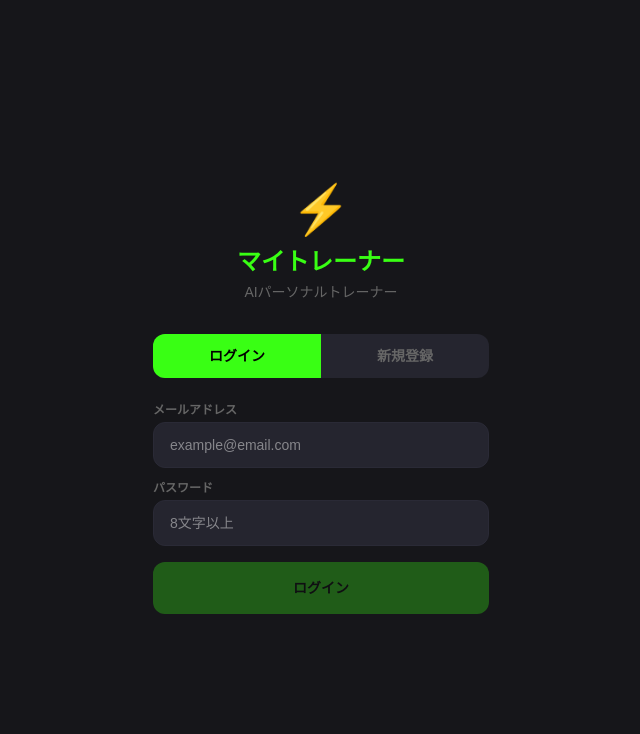
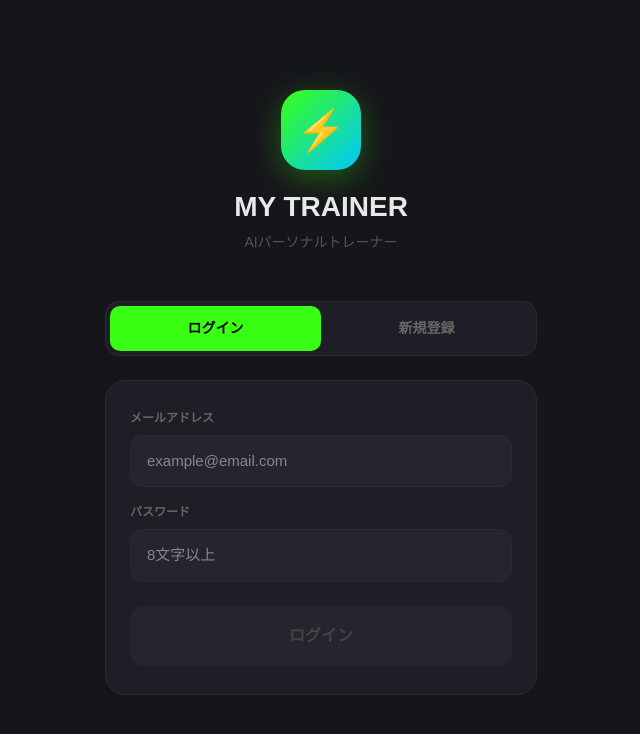
Before and after one commit to tamanegu19980331-prog/mytrainer-app, a Next.js app: page /auth in a window 1280 px wide. Shown: the top 734 px of the page, without its empty margins (319-959 px from the left). Built offline with nearby package versions, Linux system fonts and the light colour scheme; no server answers.

Commit message:
redesign auth page

```diff
--- a/app/auth/page.tsx
+++ b/app/auth/page.tsx
@@ -1,151 +1,138 @@
 'use client'
-
 import { useState } from 'react'
 import { supabase } from '@/lib/supabase'
 import { useRouter } from 'next/navigation'
 
 export default function AuthPage() {
-  const [isLogin, setIsLogin] = useState(true)
+  const [tab, setTab] = useState<'login'|'register'>('login')
   const [email, setEmail] = useState('')
   const [password, setPassword] = useState('')
   const [loading, setLoading] = useState(false)
   const [error, setError] = useState('')
   const router = useRouter()
 
-  const handleSubmit = async () => {
+  const handleAuth = async () => {
     setLoading(true)
     setError('')
-
     try {
-      if (isLogin) {
-        const { error } = await supabase.auth.signInWithPassword({
-          email,
-          password,
-        })
+      if (tab === 'login') {
+        const { error } = await supabase.auth.signInWithPassword({ email, password })
         if (error) throw error
+        const { data: { user } } = await supabase.auth.getUser()
+        if (!user) throw new Error('ログインに失敗しました')
+        const { data: profile } = await supabase.from('users').select('*').eq('id', user.id).single()
+        if (!profile) { router.push('/onboarding'); return }
+        if (profile.is_admin) { router.push('/admin'); return }
         router.push('/dashboard')
       } else {
-        const { error } = await supabase.auth.signUp({
-          email,
-          password,
-        })
+        const { error } = await supabase.auth.signUp({ email, password })
         if (error) throw error
-        setError('確認メールを送信しました。メールをご確認ください。')
+        router.push('/onboarding')
       }
-    } catch (err: any) {
-      setError(err.message)
+    } catch (e: any) {
+      setError(e.message || 'エラーが発生しました')
     } finally {
       setLoading(false)
     }
   }
 
   return (
-    <div className="min-h-screen flex items-center justify-center"
-      style={{ background: '#16161a' }}>
-      <div className="w-full max-w-sm p-6">
+    <div style={{background:'#16161a',minHeight:'100vh',color:'#e8e8e8',display:'flex',justifyContent:'center',alignItems:'center'}}>
+      <div style={{width:'100%',maxWidth:480,padding:'0 24px'}}>
 
         {/* ロゴ */}
-        <div className="text-center mb-8">
-          <div className="text-5xl mb-3">⚡</div>
-          <h1 className="text-2xl font-black"
-            style={{ color: '#39ff14' }}>
-            マイトレーナー
-          </h1>
-          <p className="text-sm mt-1" style={{ color: '#666' }}>
-            AIパーソナルトレーナー
-          </p>
+        <div style={{textAlign:'center',marginBottom:48}}>
+          <div style={{
+            width:80,height:80,borderRadius:24,
+            background:'linear-gradient(135deg,#39ff14,#00c8ff)',
+            display:'flex',alignItems:'center',justifyContent:'center',
+            fontSize:40,margin:'0 auto 16px',
+            boxShadow:'0 8px 32px rgba(57,255,20,0.3)',
+          }}>⚡</div>
+          <div style={{fontSize:28,fontWeight:800,marginBottom:4}}>MY TRAINER</div>
+          <div style={{fontSize:14,color:'#555'}}>AIパーソナルトレーナー</div>
         </div>
 
         {/* タブ */}
-        <div className="flex mb-6 rounded-xl overflow-hidden"
-          style={{ background: '#25252f' }}>
-          <button
-            onClick={() => setIsLogin(true)}
-            className="flex-1 py-3 text-sm font-bold transition-all"
+        <div style={{
+          display:'grid',gridTemplateColumns:'1fr 1fr',
+          background:'#1e1e26',borderRadius:14,padding:4,
+          marginBottom:24,border:'1px solid #2a2a36',
+        }}>
+          {[{v:'login',l:'ログイン'},{v:'register',l:'新規登録'}].map(t=>(
+            <button key={t.v} onClick={()=>{setTab(t.v as any);setError('')}}
               style={{
-              background: isLogin ? '#39ff14' : 'transparent',
-              color: isLogin ? '#000' : '#666',
+                padding:'12px',borderRadius:10,
+                background:tab===t.v?'#39ff14':'transparent',
+                color:tab===t.v?'#000':'#666',
+                border:'none',fontSize:14,fontWeight:700,
+                cursor:'pointer',transition:'all 0.2s',
               }}>
-            ログイン
+              {t.l}
             </button>
-          <button
-            onClick={() => setIsLogin(false)}
-            className="flex-1 py-3 text-sm font-bold transition-all"
-            style={{
-              background: !isLogin ? '#39ff14' : 'transparent',
-              color: !isLogin ? '#000' : '#666',
-            }}>
-            新規登録
-          </button>
+          ))}
         </div>
 
         {/* フォーム */}
-        <div className="space-y-3">
-          <div>
-            <label className="text-xs font-bold mb-1 block"
-              style={{ color: '#666' }}>
-              メールアドレス
-            </label>
-            <input
-              type="email"
-              value={email}
-              onChange={e => setEmail(e.target.value)}
+        <div style={{
+          background:'#1e1e26',borderRadius:20,padding:'28px 24px',
+          border:'1px solid #2a2a36',marginBottom:16,
+        }}>
+          <div style={{marginBottom:16}}>
+            <div style={{fontSize:12,color:'#666',fontWeight:600,marginBottom:8}}>メールアドレス</div>
+            <input type="email" value={email}
+              onChange={e=>setEmail(e.target.value)}
               placeholder="example@email.com"
-              className="w-full px-4 py-3 rounded-xl text-sm outline-none"
               style={{
-                background: '#25252f',
-                border: '1px solid #2a2a36',
-                color: '#e8e8e8',
-              }}
-            />
-          </div>
-          <div>
-            <label className="text-xs font-bold mb-1 block"
-              style={{ color: '#666' }}>
-              パスワード
-            </label>
-            <input
-              type="password"
-              value={password}
-              onChange={e => setPassword(e.target.value)}
-              placeholder="8文字以上"
-              className="w-full px-4 py-3 rounded-xl text-sm outline-none"
-              style={{
-                background: '#25252f',
-                border: '1px solid #2a2a36',
-                color: '#e8e8e8',
-              }}
-            />
-          </div>
+                width:'100%',background:'#25252f',
+                border:'1.5px solid '+(email?'#39ff14':'#2a2a36'),
+                borderRadius:12,padding:'14px 16px',
+                color:'#e8e8e8',fontSize:15,outline:'none',
+                transition:'border 0.2s',
+              }}/>
           </div>
 
-        {/* エラー・メッセージ */}
-        {error && (
-          <div className="mt-3 p-3 rounded-xl text-xs"
+          <div style={{marginBottom:24}}>
+            <div style={{fontSize:12,color:'#666',fontWeight:600,marginBottom:8}}>パスワード</div>
+            <input type="password" value={password}
+              onChange={e=>setPassword(e.target.value)}
+              placeholder="8文字以上"
               style={{
-              background: error.includes('送信')
-                ? 'rgba(57,255,20,0.1)'
-                : 'rgba(255,68,85,0.1)',
-              color: error.includes('送信') ? '#39ff14' : '#ff4455',
-              border: `1px solid ${error.includes('送信') ? '#1a6600' : '#ff445544'}`,
+                width:'100%',background:'#25252f',
+                border:'1.5px solid '+(password?'#39ff14':'#2a2a36'),
+                borderRadius:12,padding:'14px 16px',
+                color:'#e8e8e8',fontSize:15,outline:'none',
+                transition:'border 0.2s',
+              }}/>
+          </div>
+
+          {error&&(
+            <div style={{
+              background:'rgba(255,68,85,0.08)',
+              border:'1px solid rgba(255,68,85,0.3)',
+              borderRadius:10,padding:'12px 16px',
+              fontSize:13,color:'#ff4455',marginBottom:16,
             }}>
               {error}
             </div>
           )}
 
-        {/* ボタン */}
-        <button
-          onClick={handleSubmit}
-          disabled={loading || !email || !password}
-          className="w-full mt-4 py-4 rounded-xl font-black text-sm transition-all"
+          <button onClick={handleAuth}
+            disabled={loading||!email||!password}
             style={{
-            background: '#39ff14',
-            color: '#000',
-            opacity: loading || !email || !password ? 0.3 : 1,
-            cursor: loading || !email || !password ? 'not-allowed' : 'pointer',
+              width:'100%',padding:'18px',
+              background:email&&password?'linear-gradient(135deg,#39ff14,#00c8ff)':'#25252f',
+              color:email&&password?'#000':'#444',
+              border:'none',borderRadius:14,
+              fontSize:16,fontWeight:800,
+              cursor:email&&password?'pointer':'not-allowed',
+              opacity:loading?0.7:1,
+              transition:'all 0.2s',
+              boxShadow:email&&password?'0 4px 20px rgba(57,255,20,0.2)':'none',
             }}>
-          {loading ? '処理中...' : isLogin ? 'ログイン' : '新規登録'}
+            {loading?'処理中...':(tab==='login'?'ログイン':'アカウントを作成')}
           </button>
+        </div>
 
       </div>
     </div>
```
Lines whose indentation alone changed are shown as unchanged.
